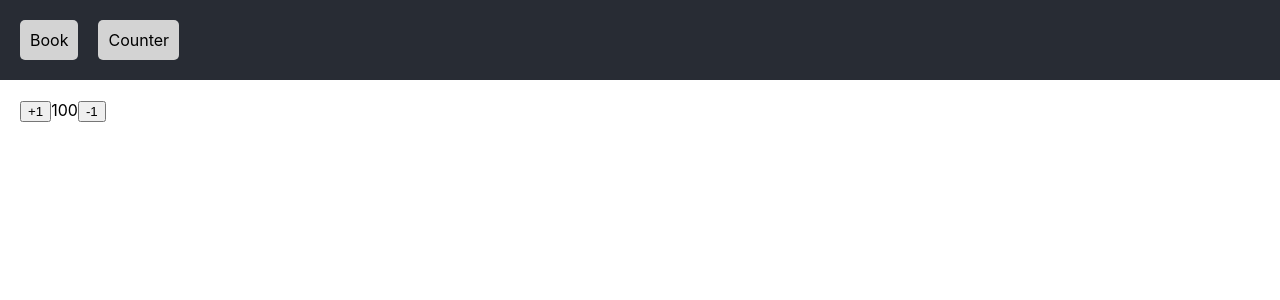
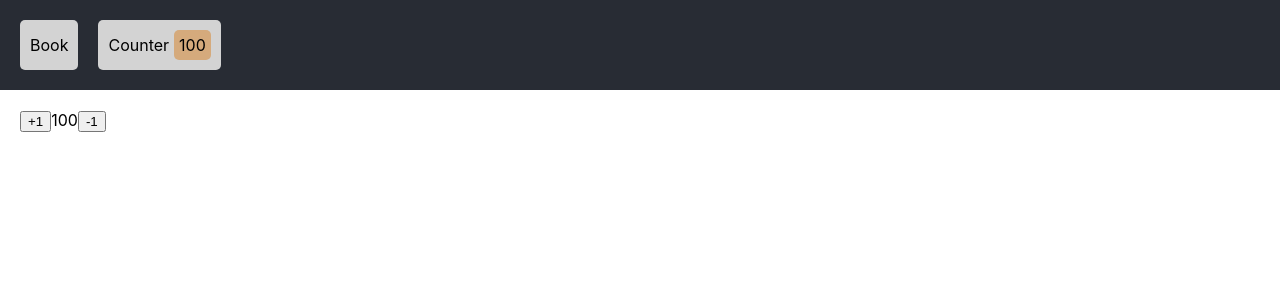
Before and after one commit to workshops-de/react-typescript-basics, a React (Create React App) app: page / in a window 1280 px wide. Shown: the top 300 px of the page. Built offline with nearby package versions, Linux system fonts and the light colour scheme.

Commit message:
Show Counter count in Header badge

```diff
--- a/src/App.tsx
+++ b/src/App.tsx
@@ -18,7 +18,7 @@ const App: React.FC = () => {
 
   return (
     <>
-      <Header />
+      <Header count={count} />
       <div className={"App-container"}>
         <Counter
           count={count}
--- a/src/components/Header/Header.css
+++ b/src/components/Header/Header.css
@@ -15,6 +15,7 @@
   margin-left: 20px;
   border-radius: 5px;
   background: lightgray;
+  height: 30px;
 
   /* child alignment */
   align-items: center;
```
